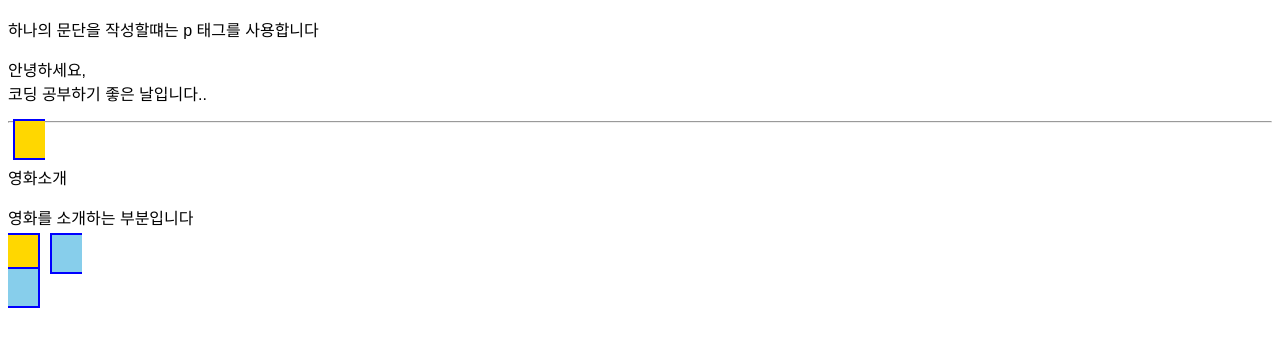
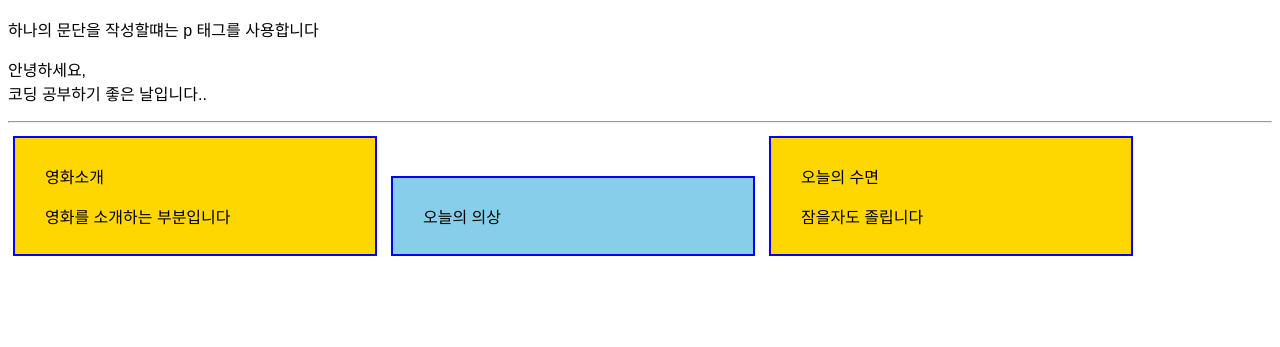
Before and after one commit to KHyeonggi/WebStudy, a plain HTML site: page index.html in a window 1280 px wide. Shown: the part 127-474 px from the top of the page. Drawn offline with Linux system fonts and the light colour scheme.

Commit message:
스타일 수정3

```diff
--- a/index.html
+++ b/index.html
@@ -6,7 +6,7 @@
     <title>웹 스터디 ::: 여상수</title>
     <style>
         div{
-            display: inline;
+            display: inline-block;
             border-top: solid 4px gray;
             border-left: solid 4px gray;
             border-right: solid 4px gray;
@@ -41,7 +41,11 @@
             <p>영화를 소개하는 부분입니다</p>
      </div>
      <div class="ootd">
-        <p></p>
+        <p>오늘의 의상</p>
+     </div>
+     <div class="contents">
+        <p>오늘의 수면</p>
+        <p>잠을자도 졸립니다</p>
      </div>
 </body>
 </html>
```
